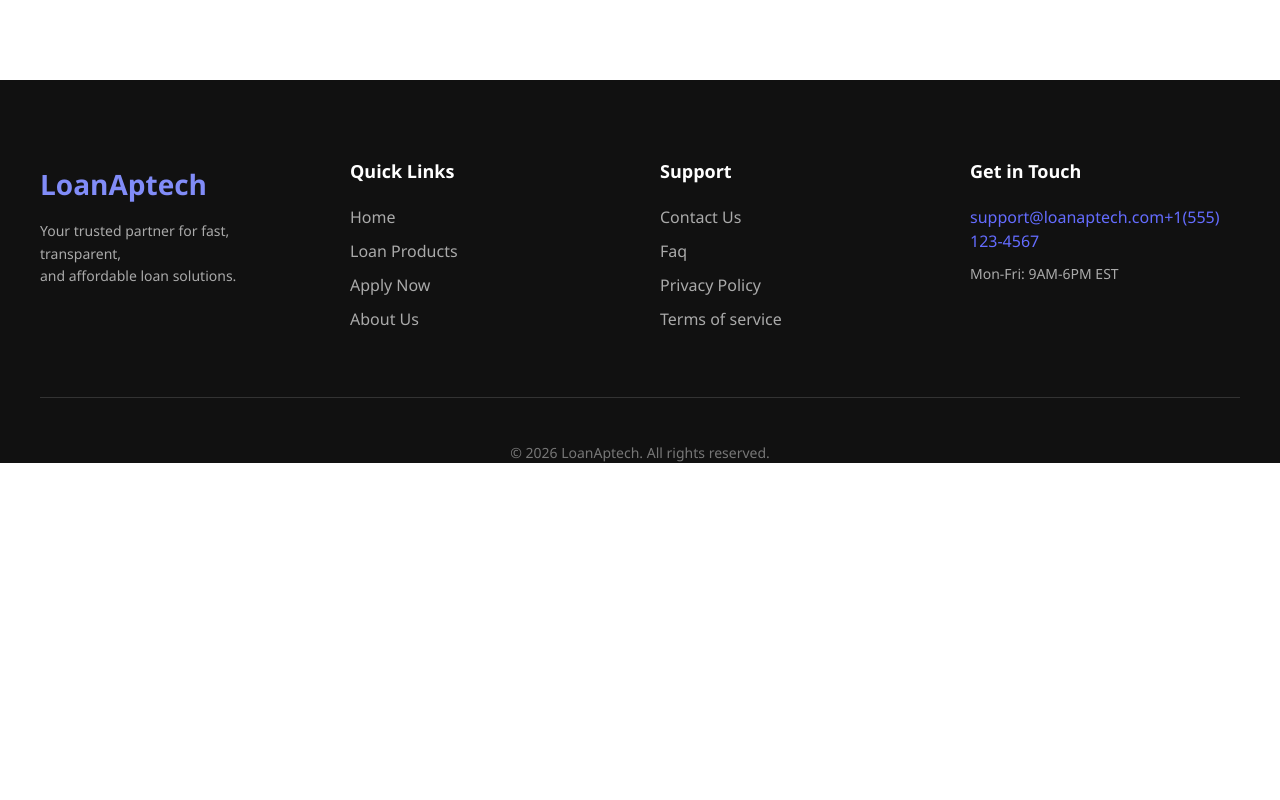
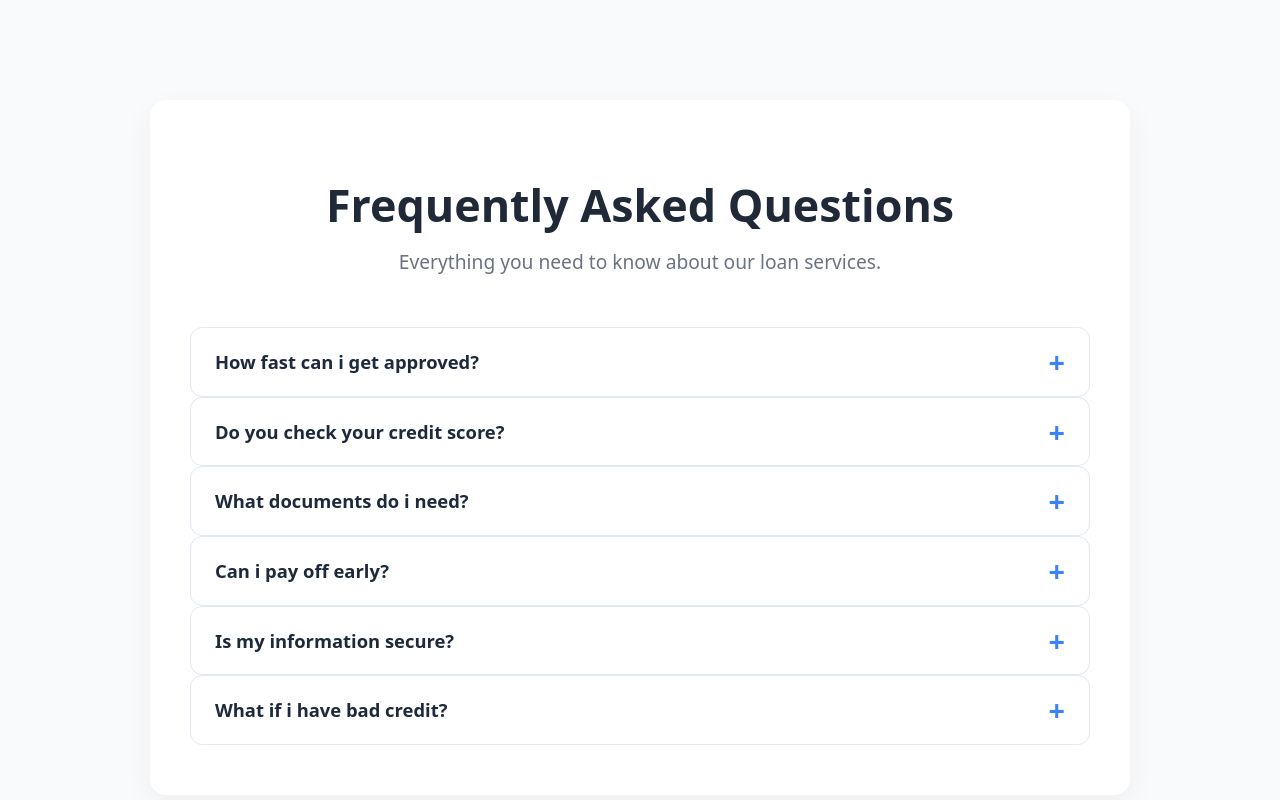
Before and after one commit to Luwaprime/LoanAptech, a React (Vite) app: page /faq in a window 1280 px wide. Shown: the top 800 px of the page. Built offline with nearby package versions, Linux system fonts and the light colour scheme.

Commit message:
commentss

```diff
--- a/src/App.jsx
+++ b/src/App.jsx
@@ -4,6 +4,7 @@ import About from './components/About';
 import Footer from './components/Footer';
 import Contact from './components/Contact';
 import Terms from './components/Terms';
+import Faq from './components/Faq';
 
 export default function App() {
   return (
@@ -13,6 +14,7 @@ export default function App() {
         <Route path="/about" element={<About/>}/>
         <Route path="/contact" element={<Contact/>}/>
         <Route path="/terms" element={<Terms/>}/>
+        <Route path="/faq" element={<Faq/>}/>
       </Routes>
 
       <Footer/>
--- /dev/null
+++ b/src/components/Faq.css
@@ -0,0 +1,90 @@
+.faq-page {
+  min-height: 100vh;
+  background-color: #f9fafb;
+  padding: 100px 20px 80px;
+}
+
+.faq-container {
+  max-width: 900px;
+  margin: 0 auto;
+  background: white;
+  padding: 50px 40px;
+  border-radius: 16px;
+  box-shadow: 0 10px 30px rgba(0, 0, 0, 0.05);
+}
+
+.faq-container h1 {
+  text-align: center;
+  font-size: 2.8rem;
+  font-weight: 700;
+  color: #1f2937;
+  margin-bottom: 12px;
+}
+
+.faq-subtitle {
+  text-align: center;
+  color: #6b7280;
+  font-size: 1.2rem;
+  margin-bottom: 50px;
+}
+
+.faq-list {
+  display: flex;
+  flex-direction: column;
+  gap: 16px;
+}
+
+.faq-item {
+  border: 1px solid #e2e8f0;
+  border-radius: 12px;
+  overflow: hidden;
+  background: #ffffff;
+  transition: all 0.3s ease;
+}
+
+.faq-item:hover {
+  border-color: #3b82f6;
+  box-shadow: 0 4px 12px rgba(59, 130, 246, 0.1);
+}
+
+.faq-item summary {
+  padding: 20px 24px;
+  font-size: 1.15rem;
+  font-weight: 600;
+  color: #1e293b;
+  cursor: pointer;
+  list-style: none;
+  position: relative;
+}
+
+.faq-item summary::after {
+  content: "+";
+  position: absolute;
+  right: 24px;
+  top: 50%;
+  transform: translateY(-50%);
+  font-size: 1.8rem;
+  color: #3b82f6;
+  transition: transform 0.3s;
+}
+
+.faq-item[open] summary::after {
+  content: "−";
+}
+
+.faq-item p {
+  padding: 0 24px 24px;
+  margin: 0;
+  color: #475569;
+  line-height: 1.7;
+  font-size: 1.05rem;
+}
+
+@media (max-width: 768px) {
+  .faq-container {
+    padding: 40px 20px;
+  }
+  .faq-container h1 {
+    font-size: 2.3rem;
+  }
+}
--- /dev/null
+++ b/src/components/Faq.jsx
@@ -0,0 +1,49 @@
+import React from 'react';
+import './Faq.css';
+
+export default function Faq() {
+    return(
+        <div className='faq-page'>
+            <div className='faq-container'>
+                <h1>Frequently Asked Questions</h1>
+                <p className='faq-subtitle'>Everything you need to know about our loan services.</p>
+                <div className="faq-list">
+                    <details className='faq-item'>
+                        <summary>How fast can i get approved?</summary>
+                        <p>As fast as you want</p>
+                    </details>
+                </div>
+                <div className="faq-list">
+                    <details className='faq-item'>
+                        <summary>Do you check your credit score?</summary>
+                        <p>Credit score is checked during the application process.</p>
+                    </details>
+                </div>
+                <div className="faq-list">
+                    <details className='faq-item'>
+                        <summary>What documents do i need?</summary>
+                        <p>You will need to provide a government-issued ID, proof of income, and bank statements.</p>
+                    </details>
+                </div>
+                <div className="faq-list">
+                    <details className='faq-item'>
+                        <summary>Can i pay off early?</summary>
+                        <p>Yes, you can pay off your loan early without any penalties.</p>
+                    </details>
+                </div>
+                <div className="faq-list">
+                    <details className='faq-item'>
+                        <summary>Is my information secure?</summary>
+                        <p>Yes, we use industry-standard security measures to protect your information.</p>
+                    </details>
+                </div>
+                <div className="faq-list">
+                    <details className='faq-item'>
+                        <summary>What if i have bad credit? </summary>
+                        <p>We understand that everyone's financial situation is unique. If you have a bad credit score, we still offer loan options that may be suitable for you.</p>
+                    </details>
+                </div>
+            </div>
+        </div>
+    );
+}
--- a/src/components/Footer.jsx
+++ b/src/components/Footer.jsx
@@ -23,7 +23,7 @@ export default function Footer() {
                         <h3>Support</h3>
                         <ul>
                         <li><a href="/contact">Contact Us</a></li>
-                        <li><a href="#">Faq</a></li>
+                        <li><a href="/faq">Faq</a></li>
                         <li><a href="#">Privacy Policy</a></li>
                         <li><a href="/terms">Terms of service</a></li>
                         </ul>
```
